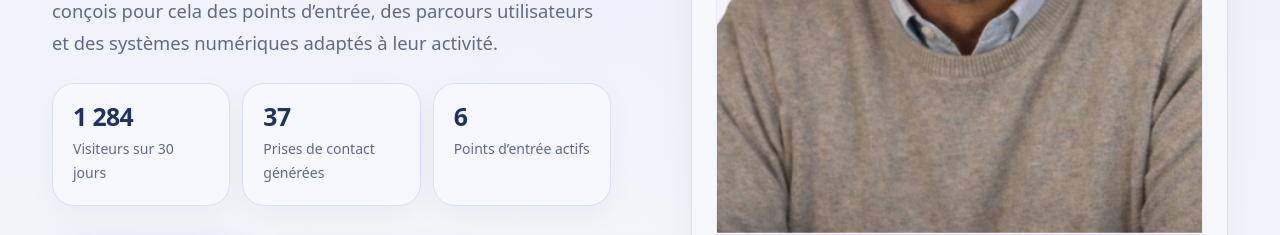
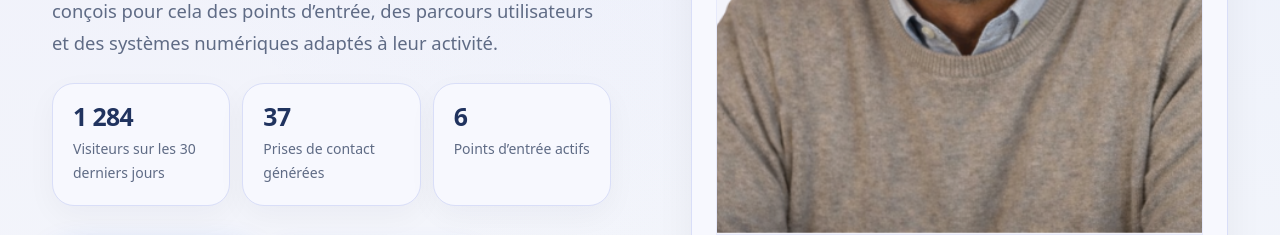
Before and after one commit to arnaudcrestey/portail-site-vitrine, a Next.js app: page /home in a window 1280 px wide. Shown: the part 780-1015 px from the top of the page. Built offline with nearby package versions, Linux system fonts and the light colour scheme.

Commit message:
Update hero.tsx

```diff
--- a/components/hero.tsx
+++ b/components/hero.tsx
@@ -24,7 +24,7 @@ export function HomeHero() {
 
           <dl className="mt-6 grid gap-3 sm:grid-cols-3">
             {[
-              ['1 284', 'Visiteurs sur 30 jours'],
+              ['1 284', 'Visiteurs sur les 30 derniers jours'],
               ['37', 'Prises de contact générées'],
               ['6', 'Points d’entrée actifs'],
             ].map(([value, label]) => (
```
